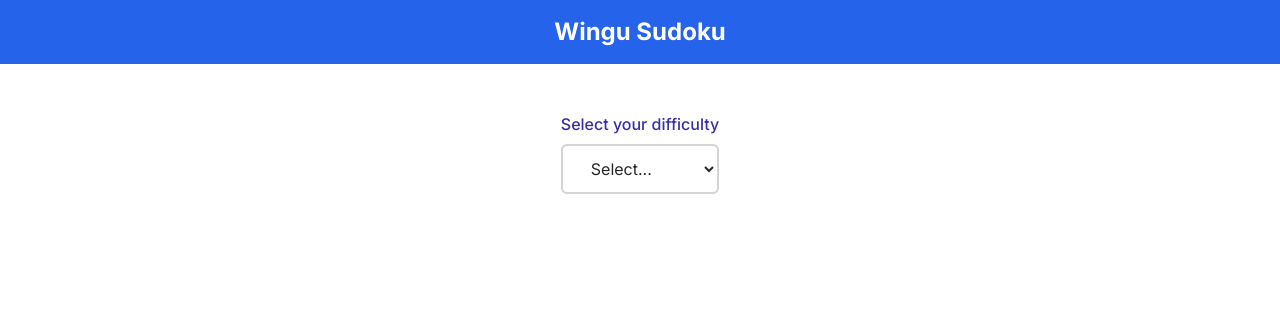
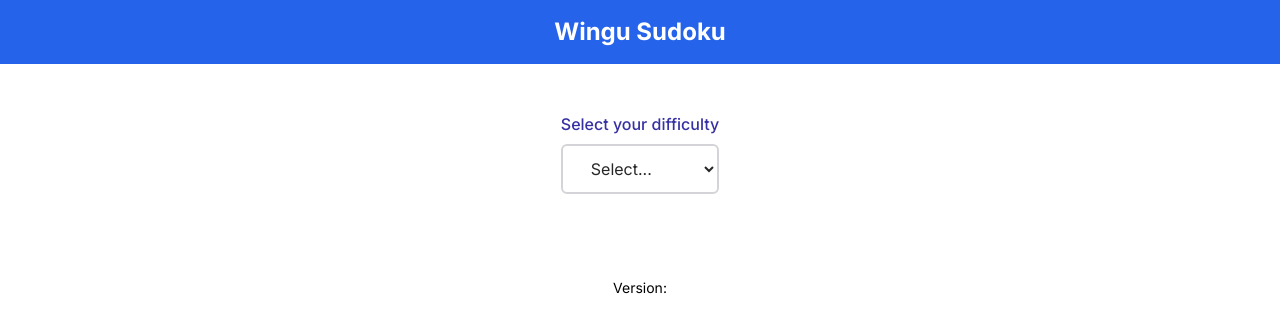
Before and after one commit to drijnkels/sudoku, a Next.js app: page / in a window 1280 px wide. Shown: the top 332 px of the page. Built offline with nearby package versions, Linux system fonts and the light colour scheme.

Commit message:
display version in app

```diff
--- a/next.config.js
+++ b/next.config.js
@@ -1,4 +1,10 @@
+const { version } = require('./package.json');
+
 /** @type {import('next').NextConfig} */
-const nextConfig = {}
+const nextConfig = {
+  publicRuntimeConfig: {
+    version,
+  },
+}
 
 module.exports = nextConfig
--- a/src/app/layout.tsx
+++ b/src/app/layout.tsx
@@ -1,6 +1,9 @@
 import type { Metadata } from 'next'
 import { Inter } from 'next/font/google'
 import './globals.css'
+import getConfig from 'next/config';
+
+const { publicRuntimeConfig } = getConfig();
 
 const inter = Inter({ subsets: ['latin'] })
 
@@ -22,6 +25,9 @@ export default function RootLayout({
         </header>
         <main className="flex min-h-screen flex-col items-center w-full">
           {children}
+          <div className='mb-8 text-sm'>
+            Version: {publicRuntimeConfig?.version}
+          </div>
         </main>
       </body>
     </html>
--- a/src/app/page.tsx
+++ b/src/app/page.tsx
@@ -11,7 +11,6 @@ import {Puzzle} from "@/types/types";
 
 export default function Home() {
   const searchParams = useSearchParams()
-  const preset_difficulty = searchParams.get('difficulty');
 
   const [difficulty, setDifficulty] = useState('none');
   const [activePuzzleSet, setActivePuzzleSet] = useState<Puzzle[] | []>([]);
```
